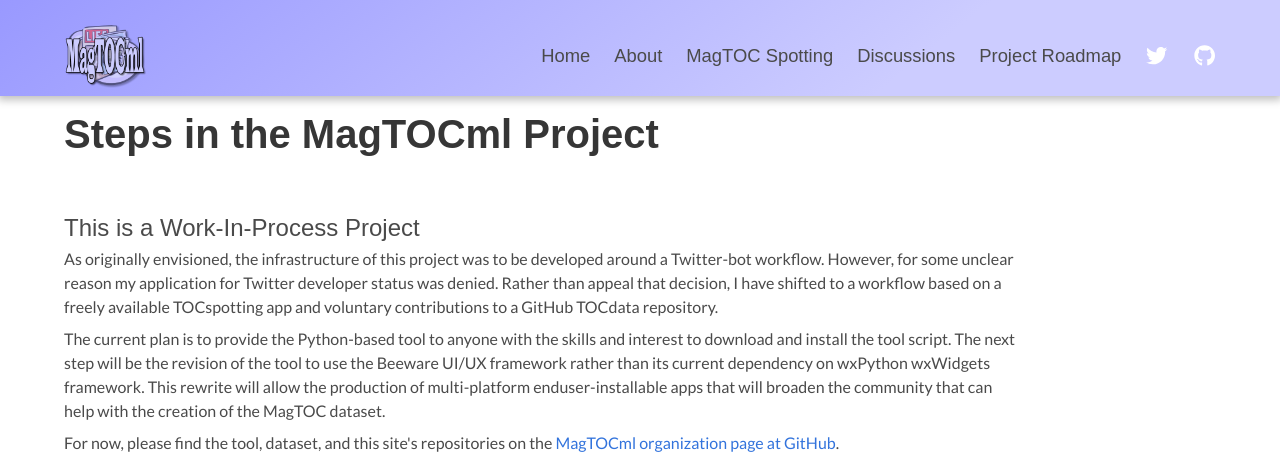
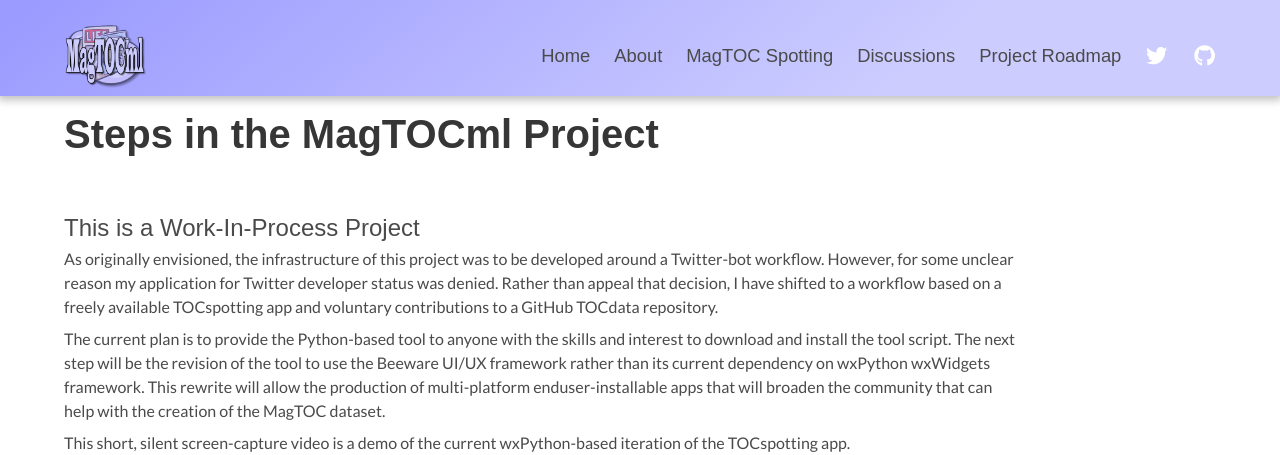
Before and after one commit to MagTOCml/magtocml.github.io, a Jekyll site: the page built from project.html, in a window 1280 px wide. Shown: the top 455 px of the page. Built offline with Jekyll 4.4.1, drawn with Linux system fonts in a browser that asks for light colours; nearby versions of some CDN libraries; some web fonts are replaced; a style sheet for code colours, icons or effects is not loaded; grey boxes are pictures that could not be loaded.

Commit message:
Add short demo of the TOCspotting app to the product roadmap page
As the title says...

```diff
--- a/project.html
+++ b/project.html
@@ -19,6 +19,10 @@
                 <p class="mb-2">As originally envisioned, the infrastructure of this project was to be developed around a Twitter-bot workflow. However, for some unclear reason my application for Twitter developer status was denied. Rather than appeal that decision, I have shifted to a workflow based on a freely available TOCspotting app and voluntary contributions to a GitHub TOCdata repository.
                 </p>
                 <p class="mb-2">The current plan is to provide the Python-based tool to anyone with the skills and interest to download and install the tool script. The next step will be the revision of the tool to use the Beeware UI/UX framework rather than its current dependency on wxPython wxWidgets framework. This rewrite will allow the production of multi-platform enduser-installable apps that will broaden the community that can help with the creation of the MagTOC dataset.
+                </p>
+                <p>This short, silent screen-capture video is a demo of the current wxPython-based iteration of the TOCspotting app.
+                </p>
+                <p style="text-align: center"><iframe width="560" height="315" src="https://www.youtube.com/embed/kYVJtldpoNE" title="YouTube video player" frameborder="0" allow="accelerometer; autoplay; clipboard-write; encrypted-media; gyroscope; picture-in-picture" allowfullscreen></iframe>
                 </p>
                 <p class="mb-2">For now, please find the tool, dataset, and this site's repositories on the <a href="https://github.com/MagTOCml">MagTOCml organization page at GitHub</a>.
                 </p>
```
